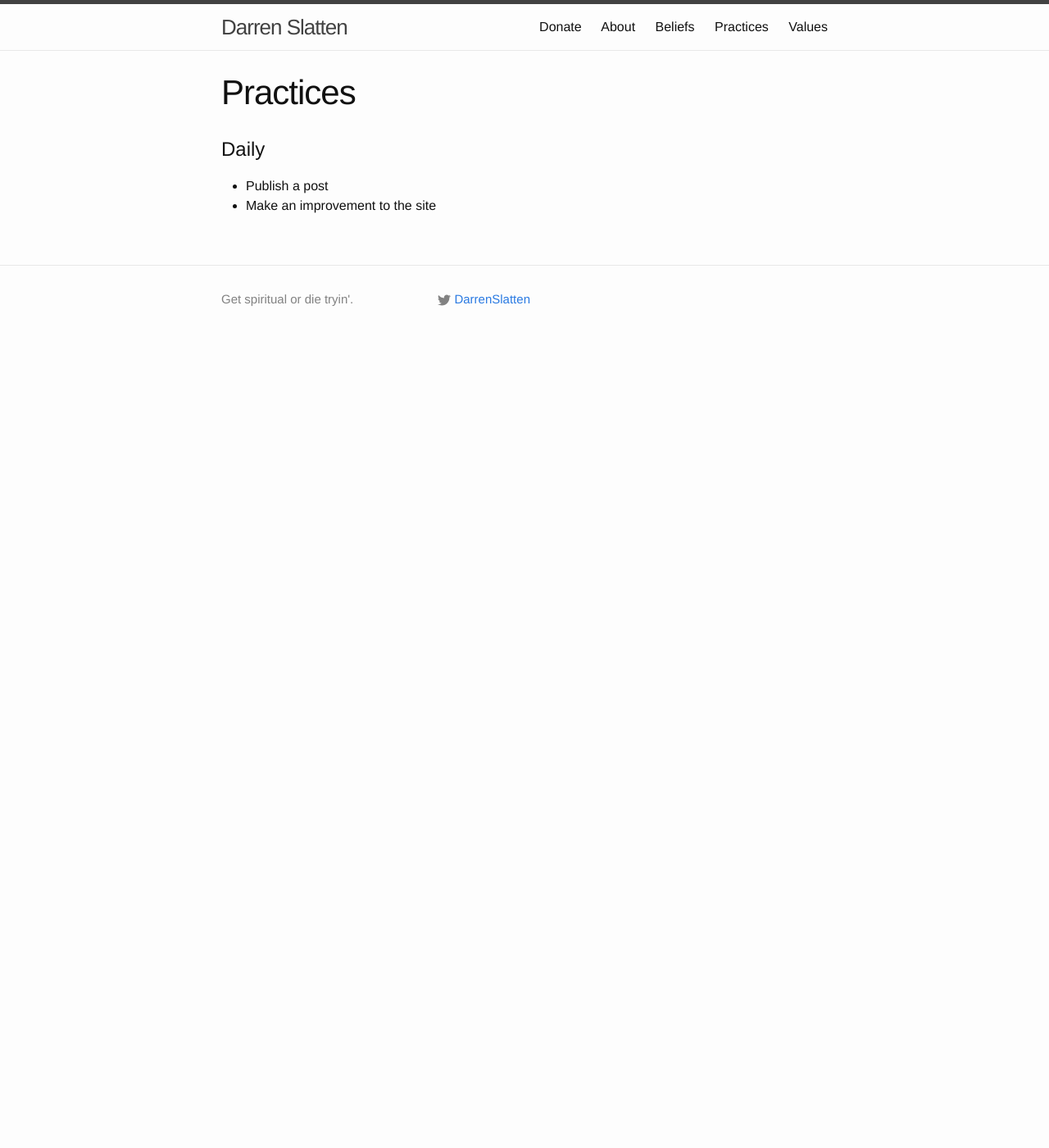
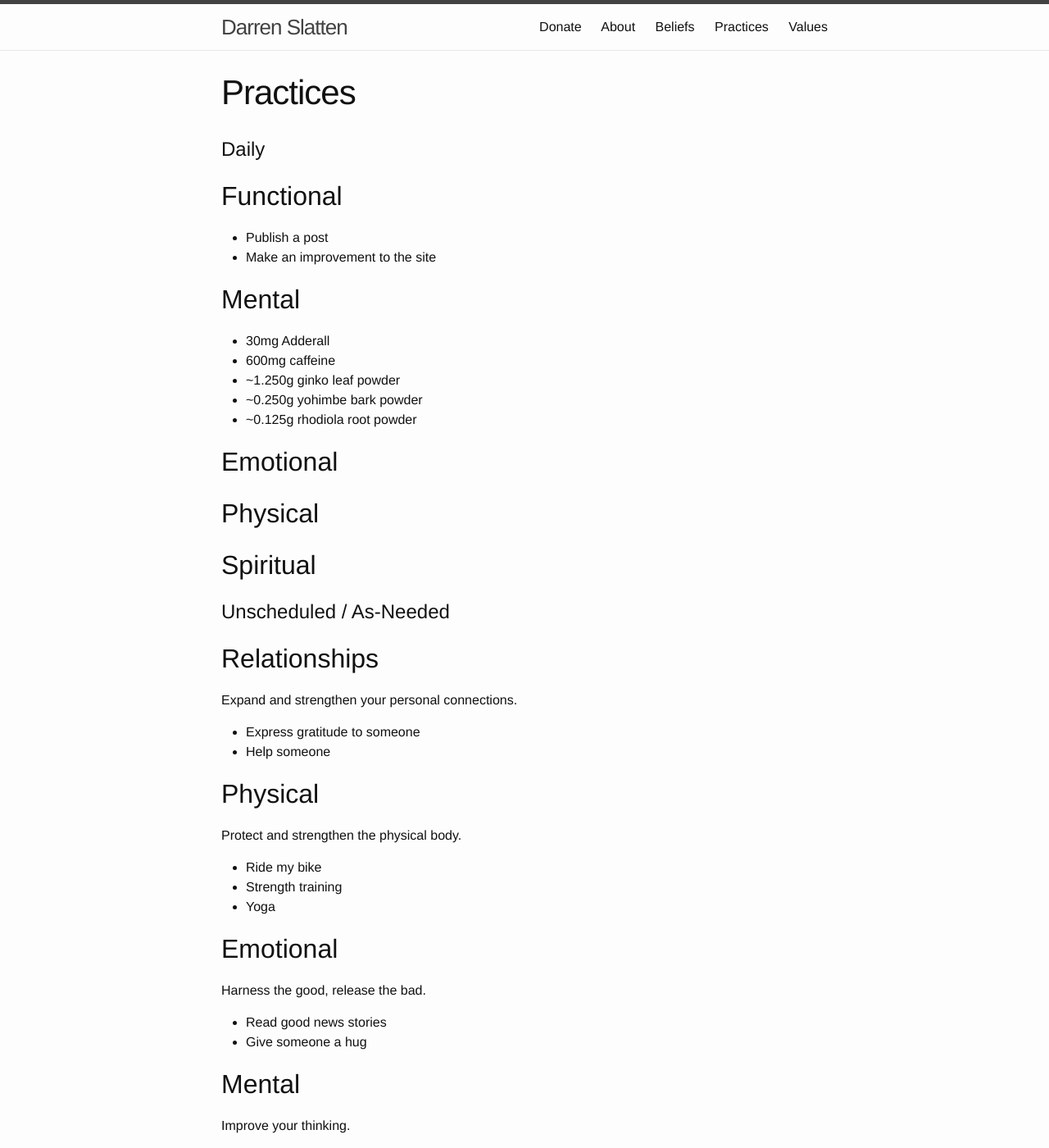
Before and after one commit to dslatten/dslatten.github.io, a Jekyll site: the page built from practices.md, in a window 1280 px wide and 1400 px high. Shown: the whole window at 82% size. Built offline with Jekyll 4.4.1, drawn with Linux system fonts in a browser that asks for light colours; some of the changed text lies outside the part shown.

Commit message:
Edited Practices
I just realized I basically reinvented Mastermind. With a focus on
stimulants, apparently.

```diff
--- a/practices.md
+++ b/practices.md
@@ -6,5 +6,53 @@
 
 # Daily
 
- - Publish a post
- - Make an improvement to the site
+## Functional
+* Publish a post
+* Make an improvement to the site
+
+## Mental
+* 30mg Adderall
+* 600mg caffeine
+* ~1.250g ginko leaf powder
+* ~0.250g yohimbe bark powder
+* ~0.125g rhodiola root powder
+
+## Emotional
+## Physical
+## Spiritual
+
+# Unscheduled / As-Needed
+
+## Relationships
+Expand and strengthen your personal connections.
+
+* Express gratitude to someone
+* Help someone
+
+## Physical
+Protect and strengthen the physical body.
+
+* Ride my bike
+* Strength training
+* Yoga
+
+## Emotional
+Harness the good, release the bad.
+
+* Read good news stories
+* Give someone a hug
+
+## Mental
+Improve your thinking.
+
+* Challenge your beliefs
+* Drink coffee
+
+## Spiritual
+Connect with the unknown.
+
+* Meditate
+* Lick a toad
+
+## Functional
+Identify your purpose and take steps toward fulfilling it.
```
